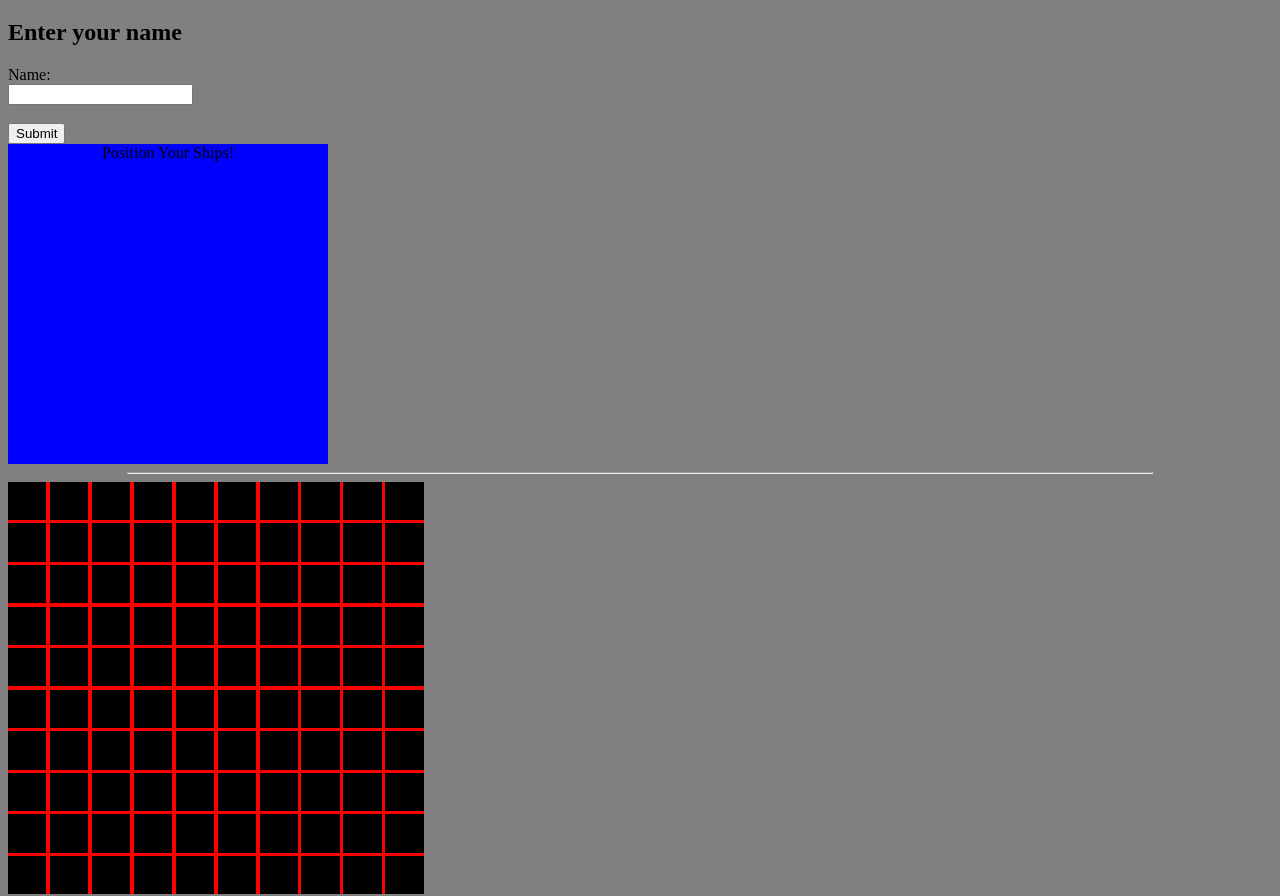
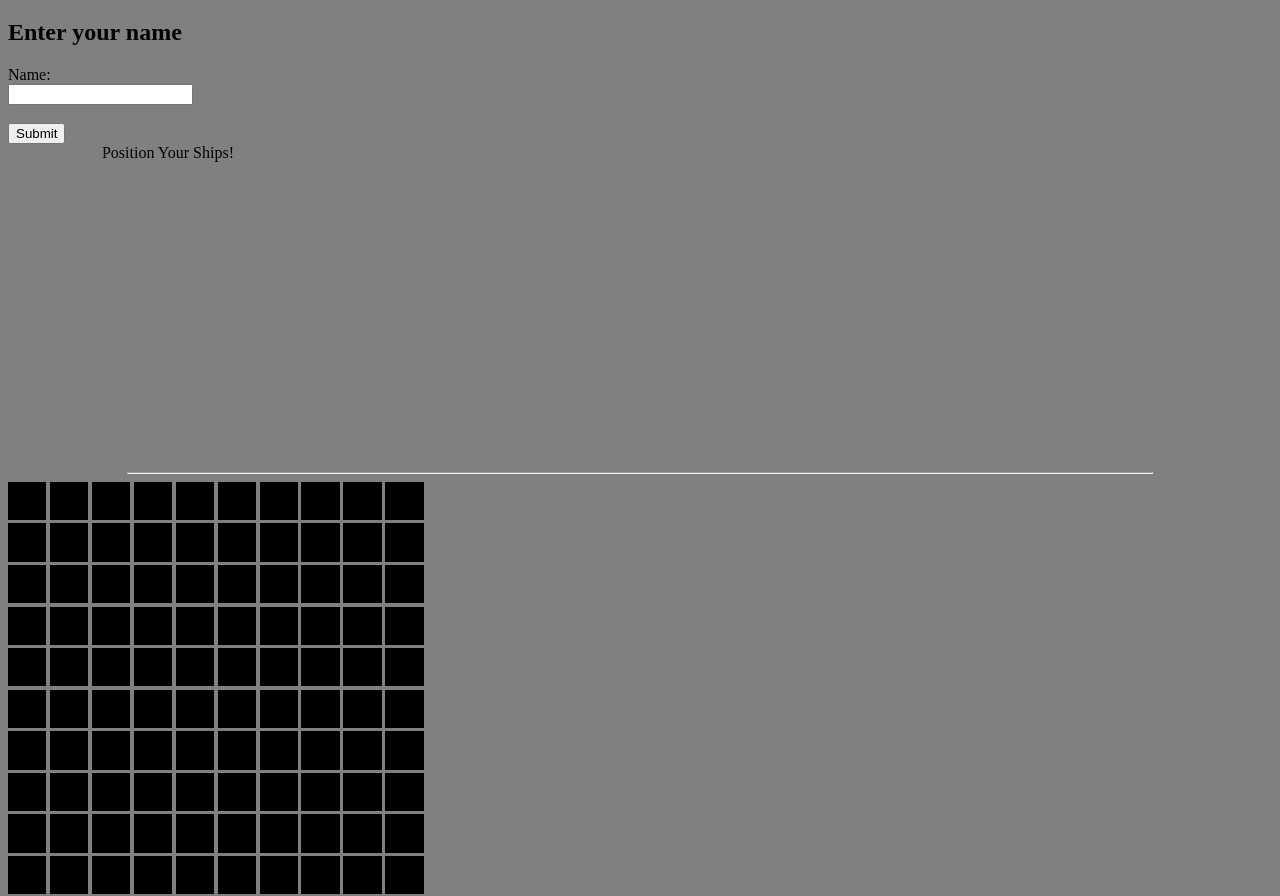
Before and after one commit to DanRHenry/battleship, a website: page index.html in a window 1280 px wide. Shown: the part 61-957 px from the top of the page. Drawn offline with Linux system fonts and the light colour scheme.

Commit message:
removed some styling, removed todo message

```diff
--- a/scripts/index.js
+++ b/scripts/index.js
@@ -595,4 +595,3 @@ function createEnemyGrid(boatPositions) {
 //todo -- if colors are gray and the game hasn't begun yet, maybe allow for ships to be recalled. this could be accomplished by searching the grid for the matching id
 //todo -- work on websocket integration, player turns, etc.
 //todo -- use the enemyBoard string to determine hits
-//todo -- bug fix -- if the boat being placed runs into a white square, the ship will become unselectable, but not be placed
--- a/styles/style.css
+++ b/styles/style.css
@@ -6,7 +6,7 @@ body {
     display: flex;
     flex-direction: column;
     text-align: center;
-    background-color: blue;
+    /* background-color: blue; */
     min-height: clamp(300px, 32.5vw, 40vh);
     width: clamp(300px, 32.5vw, 40vh);
 }
@@ -15,7 +15,7 @@ body {
     /* display: flex; */
     /* flex-direction: column; */
     /* text-align: center; */
-    background-color: red;
+    /* background-color: red; */
     /* margin-left: 40vw; */
     /* text-align: center; */
 }
```
